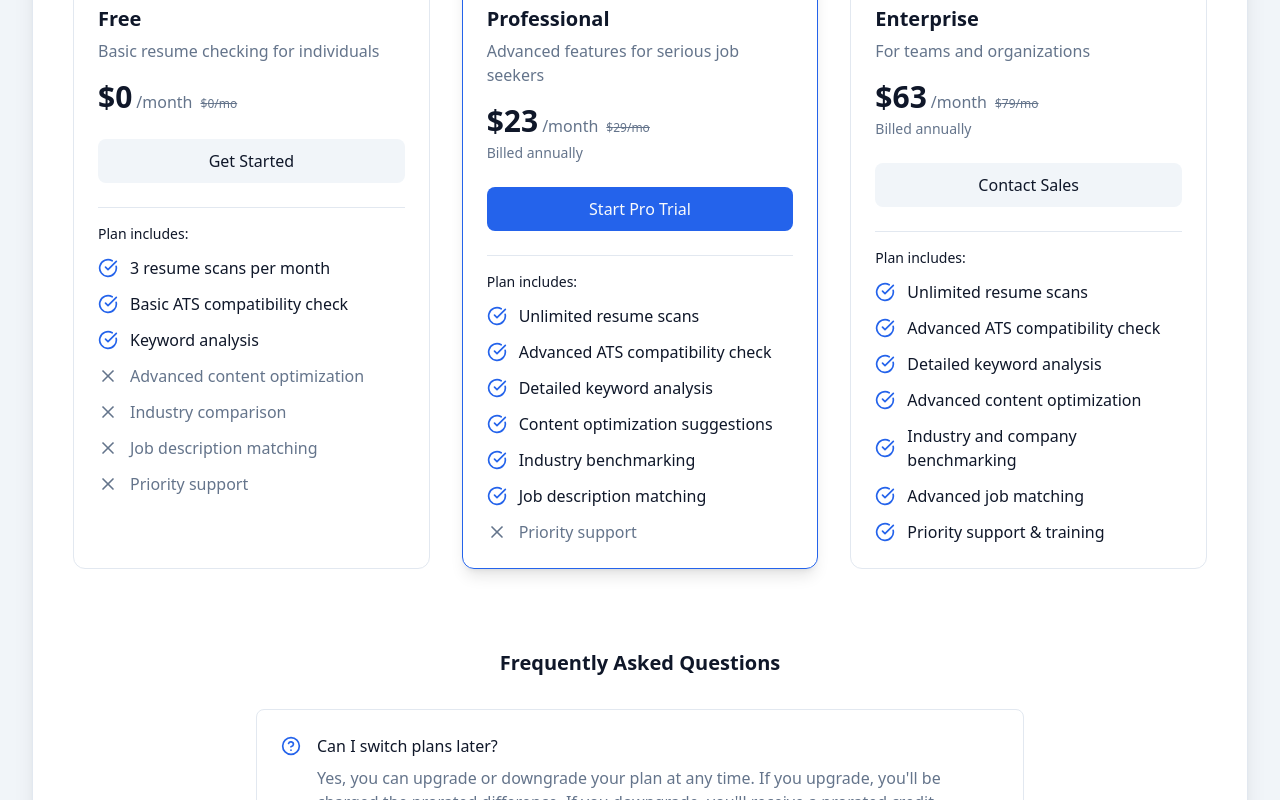
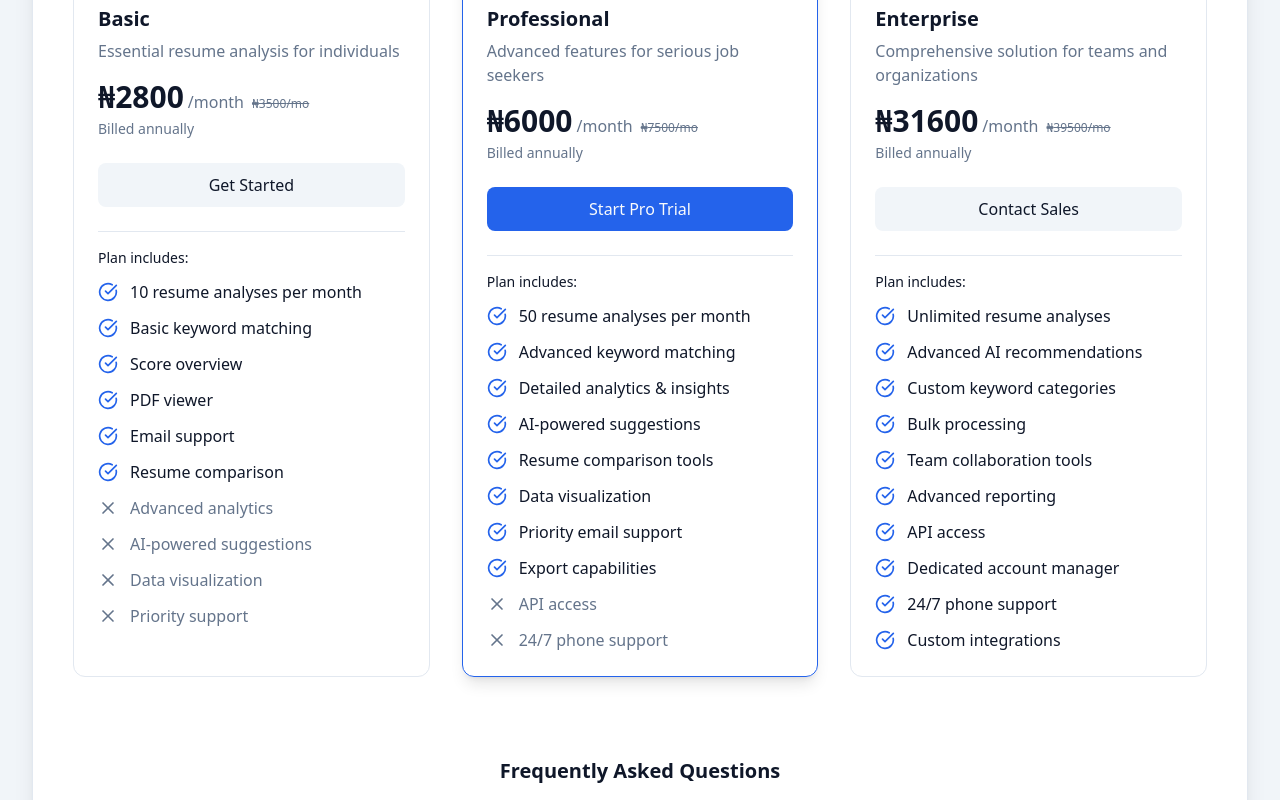
Before and after one commit to Leaders-Network/Ai-Resume-Checker, a Next.js app: page / in a window 1280 px wide. Shown: the part 5260-6060 px from the top of the page. Built offline with nearby package versions, Linux system fonts and the light colour scheme.

Commit message:
Update Pricing.tsx
Fix plans

```diff
--- a/components/dashboard/Pricing.tsx
+++ b/components/dashboard/Pricing.tsx
@@ -1,6 +1,7 @@
 import React, { useState } from 'react';
 import Link from 'next/link';
-import { CheckCircle, X, Zap, FileText, BarChart3, CircleUser, HelpCircle } from 'lucide-react';
+import { CheckCircle, X, Zap, FileText, BarChart3, CircleUser, HelpCircle, Sparkles } from 'lucide-react';
+
 
 // Toggle between monthly and annual billing
 function BillingToggle({ isAnnual, onChange }) {
@@ -32,14 +33,18 @@ function BillingToggle({ isAnnual, onChange }) {
 }
 
 // Price display with conditional annual discount
-function PriceDisplay({ price, isAnnual }) {
+function PriceDisplay({ price, isAnnual, showNaira = false }) {
   const monthlyPrice = isAnnual ? Math.round(price * 0.8) : price;
+  const currencySymbol = showNaira ? '₦' : '$';
+
   return (
     <div className="flex items-baseline">
-      <span className="text-3xl font-bold">${monthlyPrice}</span>
+      <span className="text-3xl font-bold">{currencySymbol}{monthlyPrice}</span>
       <span className="text-muted-foreground ml-1">/month</span>
       {isAnnual && (
-        <span className="ml-2 text-xs text-muted-foreground line-through">${price}/mo</span>
+        <span className="ml-2 text-xs text-muted-foreground line-through">
+          {currencySymbol}{price}/mo
+        </span>
       )}
     </div>
   );
@@ -66,16 +71,19 @@ function Pricing() {
 
   const plans = [
     {
-      name: "Free",
-      description: "Basic resume checking for individuals",
-      price: 0,
+      name: "Basic",
+      description: "Essential resume analysis for individuals",
+      price: 3500,
       features: [
-        { included: true, text: "3 resume scans per month" },
-        { included: true, text: "Basic ATS compatibility check" },
-        { included: true, text: "Keyword analysis" },
-        { included: false, text: "Advanced content optimization" },
-        { included: false, text: "Industry comparison" },
-        { included: false, text: "Job description matching" },
+        { included: true, text: "10 resume analyses per month" },
+        { included: true, text: "Basic keyword matching" },
+        { included: true, text: "Score overview" },
+        { included: true, text: "PDF viewer" },
+        { included: true, text: "Email support" },
+        { included: true, text: "Resume comparison" },
+        { included: false, text: "Advanced analytics" },
+        { included: false, text: "AI-powered suggestions" },
+        { included: false, text: "Data visualization" },
         { included: false, text: "Priority support" },
       ],
       cta: "Get Started",
@@ -86,15 +94,18 @@ function Pricing() {
     {
       name: "Professional",
       description: "Advanced features for serious job seekers",
-      price: 29,
+      price: 7500,
       features: [
-        { included: true, text: "Unlimited resume scans" },
-        { included: true, text: "Advanced ATS compatibility check" },
-        { included: true, text: "Detailed keyword analysis" },
-        { included: true, text: "Content optimization suggestions" },
-        { included: true, text: "Industry benchmarking" },
-        { included: true, text: "Job description matching" },
-        { included: false, text: "Priority support" },
+        { included: true, text: "50 resume analyses per month" },
+        { included: true, text: "Advanced keyword matching" },
+        { included: true, text: "Detailed analytics & insights" },
+        { included: true, text: "AI-powered suggestions" },
+        { included: true, text: "Resume comparison tools" },
+        { included: true, text: "Data visualization" },
+        { included: true, text: "Priority email support" },
+        { included: true, text: "Export capabilities" },
+        { included: false, text: "API access" },
+        { included: false, text: "24/7 phone support" },
       ],
       cta: "Start Pro Trial",
       ctaLink: "/signup?plan=pro",
@@ -103,21 +114,24 @@ function Pricing() {
     },
     {
       name: "Enterprise",
-      description: "For teams and organizations",
-      price: 79,
+      description: "Comprehensive solution for teams and organizations",
+      price: 39500,
       features: [
-        { included: true, text: "Unlimited resume scans" },
-        { included: true, text: "Advanced ATS compatibility check" },
-        { included: true, text: "Detailed keyword analysis" },
-        { included: true, text: "Advanced content optimization" },
-        { included: true, text: "Industry and company benchmarking" },
-        { included: true, text: "Advanced job matching" },
-        { included: true, text: "Priority support & training" },
+        { included: true, text: "Unlimited resume analyses" },
+        { included: true, text: "Advanced AI recommendations" },
+        { included: true, text: "Custom keyword categories" },
+        { included: true, text: "Bulk processing" },
+        { included: true, text: "Team collaboration tools" },
+        { included: true, text: "Advanced reporting" },
+        { included: true, text: "API access" },
+        { included: true, text: "Dedicated account manager" },
+        { included: true, text: "24/7 phone support" },
+        { included: true, text: "Custom integrations" },
       ],
       cta: "Contact Sales",
       ctaLink: "/contact",
       popular: false,
-      icon: BarChart3
+      icon: Sparkles
     }
   ];
 
@@ -159,7 +173,7 @@ function Pricing() {
               <p className="text-muted-foreground mt-1.5 mb-4">{plan.description}</p>
 
               <div className="mb-6">
-                <PriceDisplay price={plan.price} isAnnual={isAnnual} />
+                <PriceDisplay price={plan.price} isAnnual={isAnnual} showNaira={true} />
                 {plan.price > 0 && (
                   <p className="text-sm text-muted-foreground mt-1">
                     {isAnnual ? 'Billed annually' : 'Billed monthly'}
@@ -203,15 +217,15 @@ function Pricing() {
           {[
             {
               q: "Can I switch plans later?",
-              a: "Yes, you can upgrade or downgrade your plan at any time. If you upgrade, you'll be charged the prorated difference. If you downgrade, you'll receive a prorated credit."
+              a: "Yes, you can upgrade or downgrade your plan at any time. Changes take effect immediately."
             },
             {
-              q: "What payment methods do you accept?",
-              a: "We accept all major credit cards, PayPal, and Apple Pay. For Enterprise plans, we also offer invoicing options."
+              q: "What happens to unused credits?",
+              a: "Unused credits roll over to the next month for all paid plans."
             },
             {
               q: "Is there a free trial for paid plans?",
-              a: "Yes, all paid plans come with a 14-day free trial. No credit card required to start."
+              a: "Yes, all new users get a 7-day free trial with unlimited access to all features."
             },
           ].map((item, idx) => (
             <div
@@ -249,7 +263,7 @@ function Pricing() {
         <div className="flex flex-wrap justify-center gap-8 mb-6">
           <div className="flex items-center">
             <CheckCircle className="h-5 w-5 text-primary mr-2" />
-            <span>Free 14-day trial</span>
+            <span>Free 7-day trial</span>
           </div>
           <div className="flex items-center">
             <CheckCircle className="h-5 w-5 text-primary mr-2" />
```
